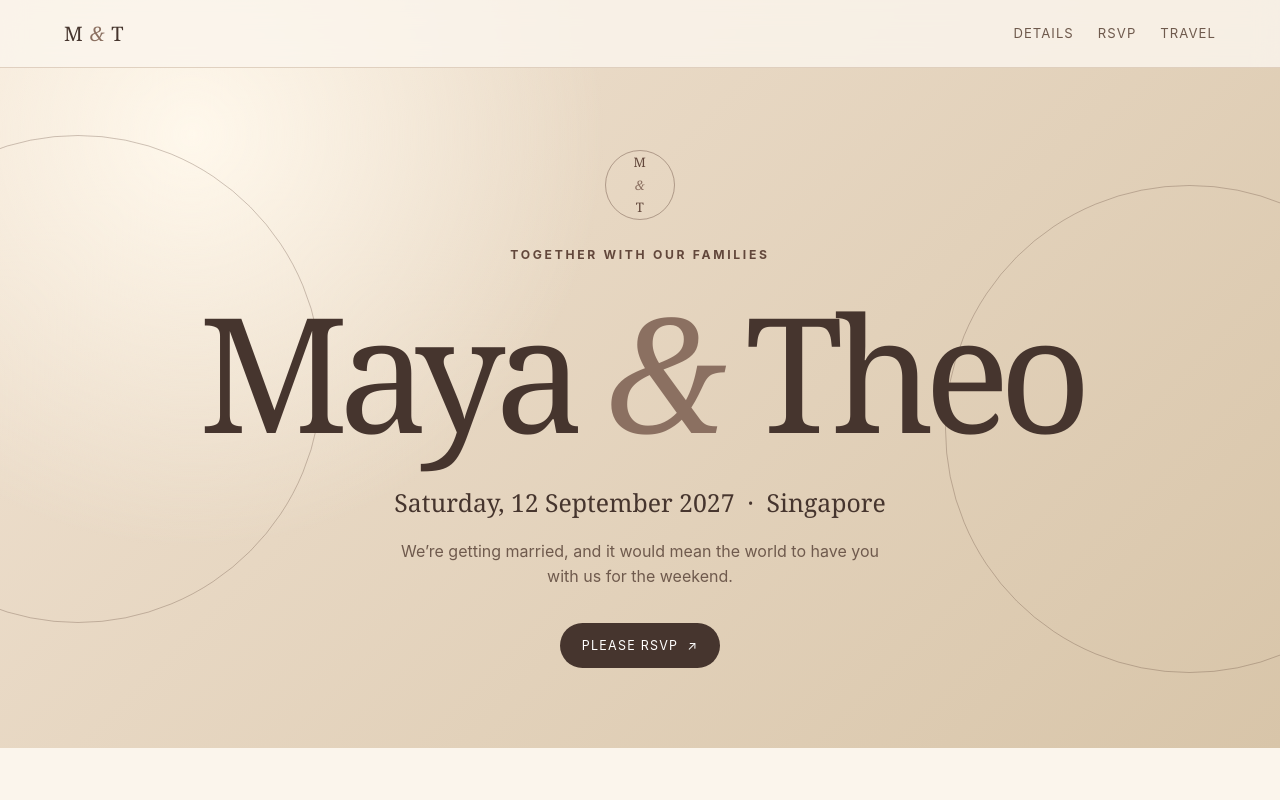
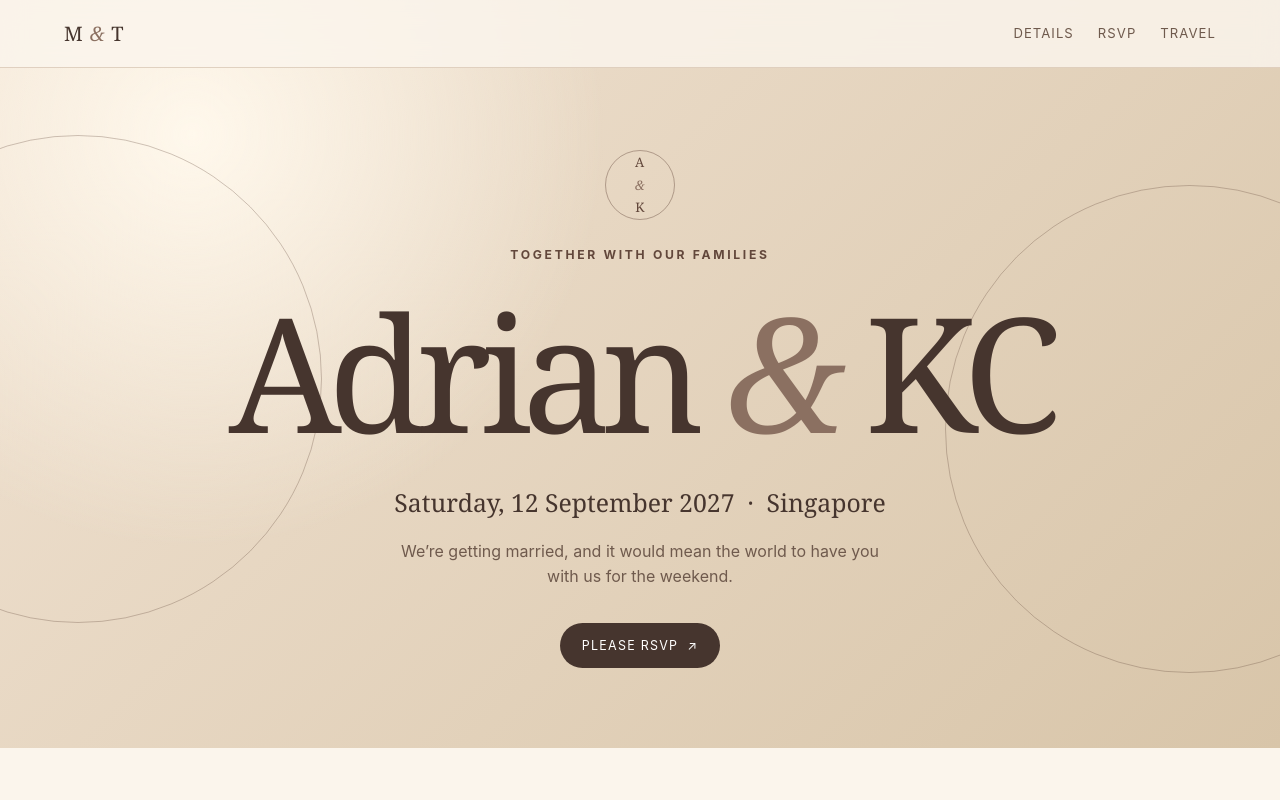
Before and after one commit to deviling124/wedding, a Next.js app: page / in a window 1280 px wide. Shown: the top 800 px of the page. Built offline with nearby package versions, Linux system fonts and the light colour scheme.

Commit message:
Update wedding couple names to Adrian and KC

```diff
--- a/app/layout.tsx
+++ b/app/layout.tsx
@@ -2,8 +2,8 @@ import type { Metadata } from "next";
 import "./globals.css";
 
 export const metadata: Metadata = {
-  title: "Maya & Theo — Our Wedding",
-  description: "An invitation to celebrate the wedding of Maya & Theo.",
+  title: "Adrian & KC — Our Wedding",
+  description: "An invitation to celebrate the wedding of Adrian & KC.",
 };
 
 export default function RootLayout({ children }: Readonly<{ children: React.ReactNode }>) {
--- a/app/page.tsx
+++ b/app/page.tsx
@@ -78,9 +78,9 @@ export default function HomePage() {
       <main id="top">
         <section className="hero">
           <div className="hero-inner">
-            <div className="hero-seal" aria-hidden="true">M <span>&amp;</span> T</div>
+            <div className="hero-seal" aria-hidden="true">A <span>&amp;</span> K</div>
             <div className="eyebrow">Together with our families</div>
-            <h1>Maya <span className="amp">&amp;</span> Theo</h1>
+            <h1>Adrian <span className="amp">&amp;</span> KC</h1>
             <div className="hero-date">Saturday, 12 September 2027 &nbsp;·&nbsp; Singapore</div>
             <p className="hero-note">We’re getting married, and it would mean the world to have you with us for the weekend.</p>
             <a className="button" href="#rsvp">Please RSVP <span aria-hidden="true">↗</span></a>
@@ -118,8 +118,8 @@ export default function HomePage() {
             <div className="rsvp-intro"><div className="eyebrow">Before we plan the table</div><h2>Will you join us?</h2><p>Please reply by 1 July 2027. Your invitation code is printed on your invitation.</p></div>
             <div className="rsvp-card">
               <form onSubmit={submit}>
-                <label>Invitation code<input value={form.inviteCode} onChange={(e) => update("inviteCode", e.target.value)} required placeholder="MAYA-THEO-01" autoCapitalize="characters" /></label>
-                <div className="two"><label>First name<input value={form.firstName} onChange={(e) => update("firstName", e.target.value)} required autoComplete="given-name" placeholder="Maya" /></label><label>Last name<input value={form.lastName} onChange={(e) => update("lastName", e.target.value)} required autoComplete="family-name" placeholder="Chen" /></label></div>
+                <label>Invitation code<input value={form.inviteCode} onChange={(e) => update("inviteCode", e.target.value)} required placeholder="ADRIAN-KC-01" autoCapitalize="characters" /></label>
+                <div className="two"><label>First name<input value={form.firstName} onChange={(e) => update("firstName", e.target.value)} required autoComplete="given-name" placeholder="Adrian" /></label><label>Last name<input value={form.lastName} onChange={(e) => update("lastName", e.target.value)} required autoComplete="family-name" placeholder="KC" /></label></div>
                 <label>Email address<input type="email" value={form.email} onChange={(e) => update("email", e.target.value)} required autoComplete="email" placeholder="you@example.com" /></label>
                 <fieldset style={{ border: 0, padding: 0, margin: 0 }}><legend style={{ fontSize: ".78rem", letterSpacing: ".05em", fontWeight: 700 }}>Your reply</legend><div className="radio-row"><label className="radio"><input type="radio" name="attendance" value="joyfully-accept" checked={form.attendance === "joyfully-accept"} onChange={(e) => update("attendance", e.target.value)} required /><span>Joyfully accept</span></label><label className="radio"><input type="radio" name="attendance" value="regretfully-decline" checked={form.attendance === "regretfully-decline"} onChange={(e) => update("attendance", e.target.value)} /><span>Regretfully decline</span></label></div></fieldset>
                 <label>Number of guests<select value={form.guests} onChange={(e) => update("guests", e.target.value)}><option value="1">1 guest</option><option value="2">2 guests</option><option value="3">3 guests</option><option value="4">4 guests</option></select></label>
@@ -139,11 +139,11 @@ export default function HomePage() {
           <div className="travel reveal">
             <div className="travel-card"><div className="number">01</div><h3>Getting there</h3><p>The Glasshouse is a 15-minute taxi ride from the city centre. Ride-share drop-off is available at the main gate.</p></div>
             <div className="travel-card"><div className="number">02</div><h3>Where to stay</h3><p>We recommend choosing a hotel around Tiong Bahru or Robertson Quay for a relaxed mix of food, coffee, and river walks.</p></div>
-            <div className="travel-card"><div className="number">03</div><h3>Questions?</h3><p>Send a note to <a href="mailto:hello@mayaandtheo.example">hello@mayaandtheo.example</a> and we’ll help however we can.</p></div>
+            <div className="travel-card"><div className="number">03</div><h3>Questions?</h3><p>Send a note to <a href="mailto:hello@adrianandkc.example">hello@adrianandkc.example</a> and we’ll help however we can.</p></div>
           </div>
         </section>
       </main>
-      <footer><h2>See you there.</h2><p>With love, Maya &amp; Theo</p></footer>
+      <footer><h2>See you there.</h2><p>With love, Adrian &amp; KC</p></footer>
     </>
   );
 }
```
